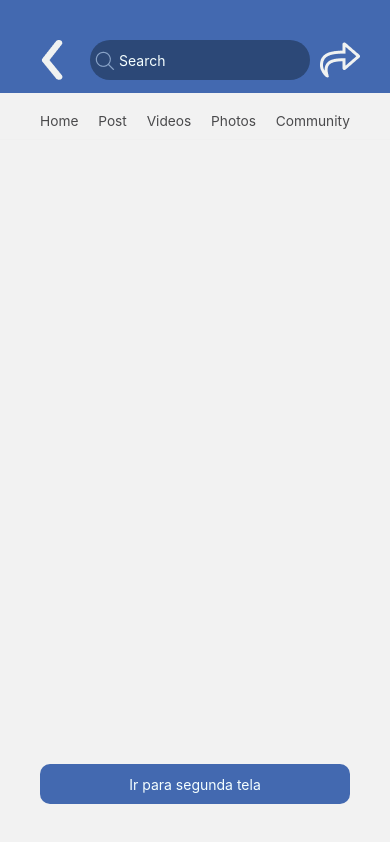
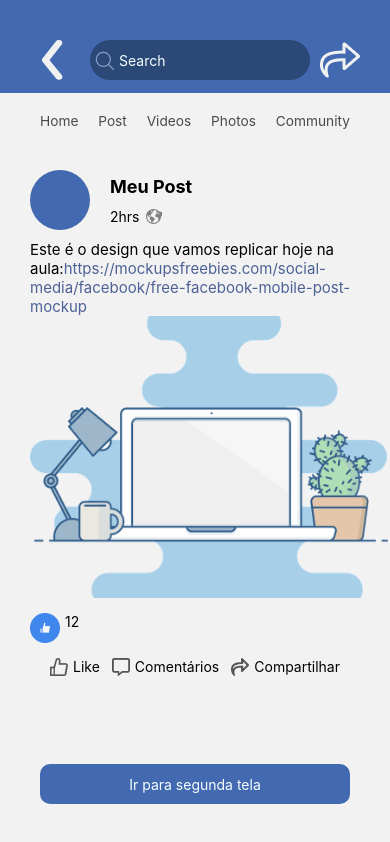
Before and after one commit to milenyncm/08-19-TestandoGit, a React Native app: screen /Home in a window 390 px wide. Built offline with nearby package versions, Linux system fonts and the light colour scheme.

Commit message:
Aula da semana passada 23/09 erros corrigidos

```diff
--- a/src/Pages/Home/index.tsx
+++ b/src/Pages/Home/index.tsx
@@ -1,11 +1,11 @@
 import React from 'react';
-import { StyleSheet, Text, View, Image, TextInput, TouchableOpacity } from 'react-native';
+import {Text, View, Image, TextInput,TouchableOpacity } from 'react-native';
 import { StatusBar } from 'expo-status-bar';
-import { stylesLink,  stylesLinkImportantes, styles} from './styles';
+import {stylesLink, stylesLinkImportantes, styles} from './styles';
 import {useNavigation} from '@react-navigation/native';
 import {NativeStackNavigationProp} from '@react-navigation/native-stack';
 import { StackNavigatorParamList } from '../../../types';
-import Post from '../../Post';
+import Post from '../Post';
 
 const LinkItem = (props:any)=>{
     return(
@@ -59,6 +59,7 @@ const Home = () => {
             </View>
             <LinksImportantes />
             <StatusBar style="auto"  />
+            <Post/>
             <View style={styles.conteudoFacebook}>
                 <TouchableOpacity style={styles.meubotao} onPress={irParaTelaLogin}>
                     <Text style={styles.meubotaoTexto}>Ir para segunda tela</Text>
--- a/src/Pages/Home/styles.ts
+++ b/src/Pages/Home/styles.ts
@@ -1,4 +1,3 @@
-import React from 'react';
 import { StyleSheet } from 'react-native';
 
 export const stylesLink = StyleSheet.create({
--- a/src/Post/index.tsx
+++ b/src/Pages/Post/index.tsx
@@ -6,7 +6,6 @@ const Post = ()=>{
         <View style={styles.container}>
             <View style={styles.headerPost}>
                 <View style={styles.foto}>
-
                 </View>
                 <View style={styles.textos}>
                     <Text style={styles.textoPost}>Meu Post</Text>
@@ -45,8 +44,6 @@ const Post = ()=>{
                 </View>
 
             </View>
-
-
         </View>
     );
 }
@@ -96,19 +93,19 @@ const styles = StyleSheet.create({
         width:358,
     },
     likes:{
-        marginTop:30,
+        marginTop:15,
         flexDirection:'row',
         alignContent:'center',
     },
     likesTexto:{
-        marginLeft:10,
+        marginLeft:5,
         textAlignVertical:'center',
     },
     linksShare:{
         flexDirection:'row',
         justifyContent:'space-between',
         marginHorizontal:20,
-        marginTop:10,
+        marginTop:15,
     },
     linksShareBloco:{
         flexDirection:'row',
@@ -117,5 +114,6 @@ const styles = StyleSheet.create({
     linksShareBlocoIcone:{
         width:18,
         height:18,
-    }
+        marginLeft:10,
+    },
 });
```
Also changed, not shown: src/assets/globo.png, src/assets/like.png.
